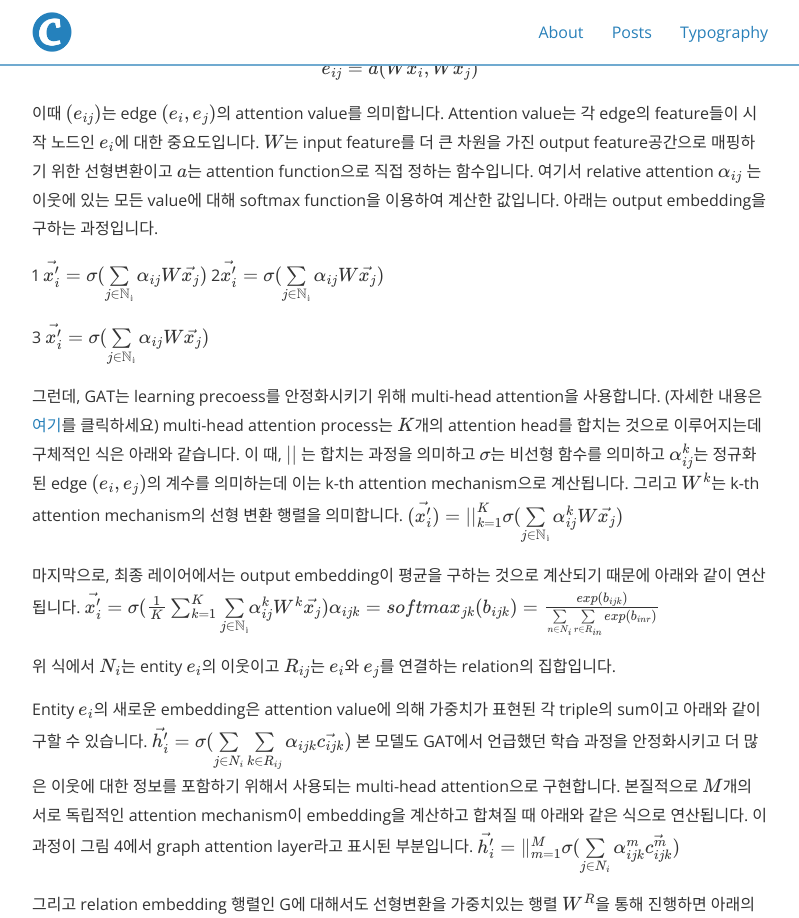
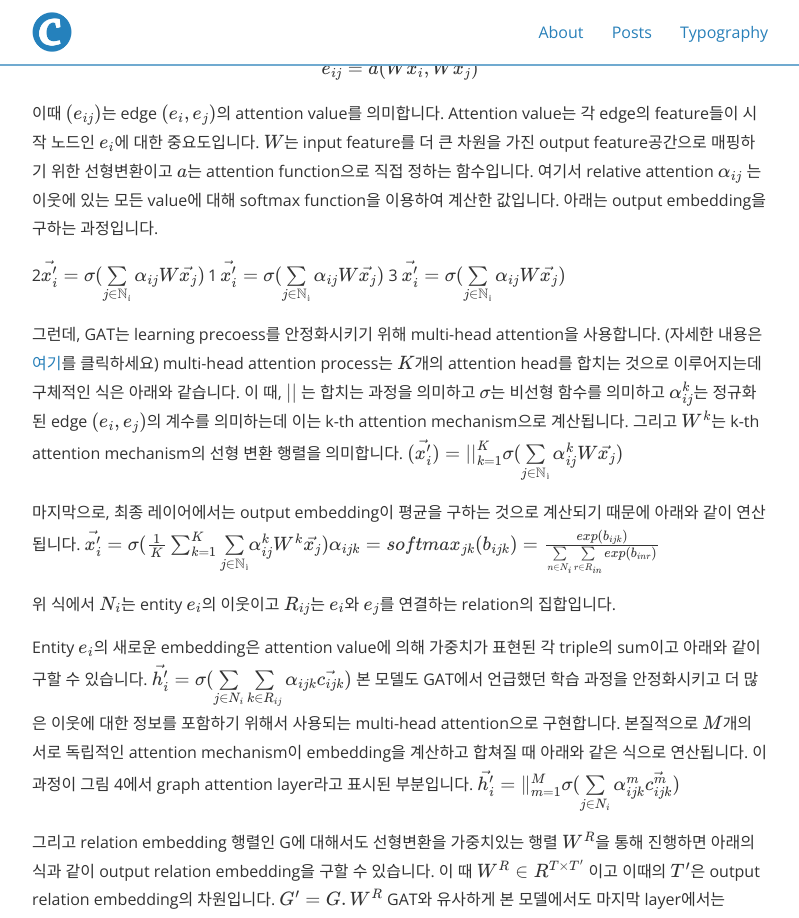
Before and after one commit to jeewon9708/jeewon9708.github.io, a Jekyll site: the page built from _posts/2020-09-18-paper-review-01.md, in a window 1280 px wide and 1400 px high, scrolled down 3200 px. Shown: the top 918 px of the window, without its empty margins (240-1039 px from the left). Built offline with Jekyll 4.4.1, drawn with Linux system fonts in a browser that asks for light colours; nearby versions of some CDN libraries; formulas are drawn with MathJax 3.

```diff
--- a/_posts/2020-09-18-paper-review-01.md
+++ b/_posts/2020-09-18-paper-review-01.md
@@ -76,17 +76,17 @@ $$e_{ij}= {a( W \vec{x_i},W \vec{x_j})}$$
 
 이때 $(e_{ij})$는 edge $(e_i,e_j)$의 attention value를 의미합니다. Attention value는 각 edge의 feature들이 시작 노드인 $e_i$에 대한 중요도입니다. $W$는 input feature를 더 큰 차원을 가진 output feature공간으로 매핑하기 위한 선형변환이고 $a$는 attention function으로 직접 정하는 함수입니다. 여기서 relative attention $\alpha_{ij}$ 는 이웃에 있는 모든 value에 대해 softmax function을 이용하여 계산한 값입니다. 아래는 output embedding을 구하는 과정입니다.
 
+
+2$${\vec{x_i'} = {\sigma(\sum\limits_{j\in\mathbb{N_i}} \alpha_{ij}W\vec{x_j})}}$$
 1 $$\vec{x_i'} = {\sigma(\sum\limits_{j\in\mathbb{N_i}} \alpha_{ij}W\vec{x_j})}$$
-2$${\vec{x_i'} = {\sigma(\sum\limits_{j\in\mathbb{N_i}} \alpha_{ij}W\vec{x_j})}}$$
-
 3 $$\vec{x_i'} = \sigma(\sum\limits_{j\in\mathbb{N_i}} \alpha_{ij}W\vec{x_j})$$
 
 그런데, GAT는 learning precoess를 안정화시키기 위해 multi-head attention을 사용합니다. (자세한 내용은 [여기](https://arxiv.org/abs/1706.03762)를 클릭하세요) multi-head attention process는 $K$개의 attention head를 합치는 것으로 이루어지는데 구체적인 식은 아래와 같습니다. 이 때, $||$ 는 합치는 과정을 의미하고 $\sigma$는 비선형 함수를 의미하고 $\alpha_{ij}^k$는 정규화된 edge $(e_i,e_j)$의 계수를 의미하는데 이는 k-th attention mechanism으로 계산됩니다. 그리고 $W^k$는 k-th attention mechanism의 선형 변환 행렬을 의미합니다.
 $${\vec{(x_i')}} = {\vert\vert}_{k=1}^K \sigma(\sum\limits_{j\in\mathbb{N_i}} \alpha_{ij}^kW\vec{x_j})$$
 
 마지막으로, 최종 레이어에서는 output embedding이 평균을 구하는 것으로 계산되기 때문에 아래와 같이 연산됩니다.
-$$\vec{x_i'} = \sigma({1\over{K}}\sum_{k=1}^K
-{\sum\limits_{j\in\mathbb{N_i}}} \alpha_{ij}^kW^k\vec{x_j}) \alpha_{ijk}=softmax_{jk}(b_{ijk}) = \frac{exp(b_{ijk})}{\sum\limits_{n\in N_i}\sum\limits_{r\in R_{in}}exp(b_{inr})}$$
+$${\vec{x_i'}} = \sigma({1\over{K}}\sum_{k=1}^K
+{\sum\limits_{j\in\mathbb{N_i}}} \alpha_{ij}^kW^k\vec{x_j}) \alpha_{ijk}={softmax_{jk}(b_{ijk}) = \frac{exp(b_{ijk})}{\sum\limits_{n\in N_i}\sum\limits_{r\in R_{in}}exp(b_{inr})}}$$
 
 
 
@@ -94,12 +94,12 @@ $$\vec{x_i'} = \sigma({1\over{K}}\sum_{k=1}^K
 위 식에서 $N_i$는 entity $e_i$의 이웃이고 $R_{ij}$는 $e_i$와 $e_j$를 연결하는 relation의 집합입니다.
 
 Entity  $e_i$의 새로운 embedding은  attention value에 의해 가중치가 표현된 각 triple의 sum이고 아래와 같이 구할 수 있습니다.
-$$\vec{h_i'} = \sigma(\sum\limits_{j\in N_i}\sum\limits_{k\in R_{ij}}\alpha_{ijk}\vec{c_{ijk}})$$
+$${\vec{h_i'}} = {\sigma(\sum\limits_{j\in N_i}\sum\limits_{k\in R_{ij}}\alpha_{ijk}\vec{c_{ijk}})}$$
 본 모델도 GAT에서 언급했던 학습 과정을 안정화시키고 더 많은 이웃에 대한 정보를 포함하기 위해서 사용되는 multi-head attention으로 구현합니다. 본질적으로 $M$개의 서로 독립적인 attention mechanism이 embedding을 계산하고 합쳐질 때 아래와 같은 식으로 연산됩니다. 이 과정이 그림 4에서 graph attention layer라고 표시된 부분입니다.
 $${\vec{h_i'} =\mathbin\Vert_{m=1}^M \sigma(\sum\limits_{j\in N_i}\alpha_{ijk}^m\vec{c_{ijk}^m})}$$
 
 그리고 relation embedding 행렬인 G에 대해서도 선형변환을 가중치있는 행렬 $W^R$을 통해 진행하면 아래의 식과 같이 output relation embedding을 구할 수 있습니다. 이 때 $W^R \in R^{T \times T'}$ 이고 이때의 $T'$은 output relation embedding의 차원입니다.
-$$G'=G.W^R$$
+$${G'}={G.W^R}$$
 GAT와 유사하게 본 모델에서도 마지막 layer에서는 concatenation 대신에 평균치를 사용합니다. 그래서 마지막 layer를 구할 때 사용되는 식은 아래와 같습니다.
 $$
 \vec{h_i'} = \sigma(\frac{1}{M}\sum_{m=1}^M\sum\limits_{j\in N_i}\sum\limits_{k\in R_{ij}}\alpha_{ijk}^m\vec{c_{ijk}^m})
```
